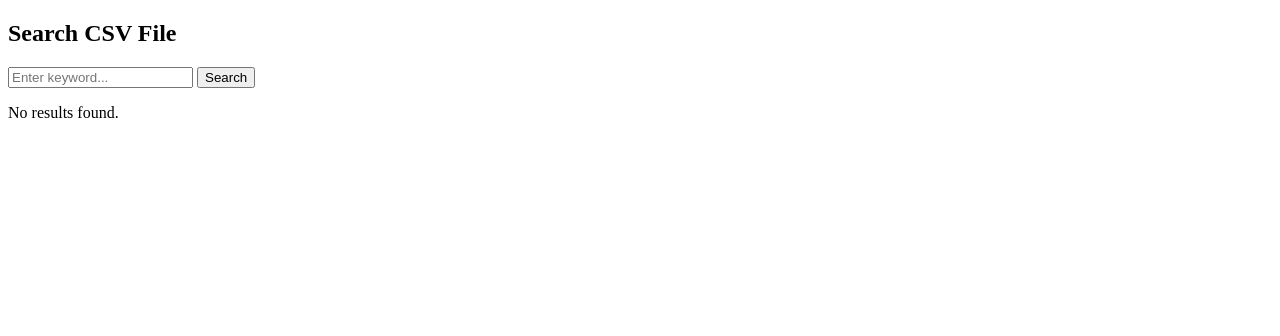
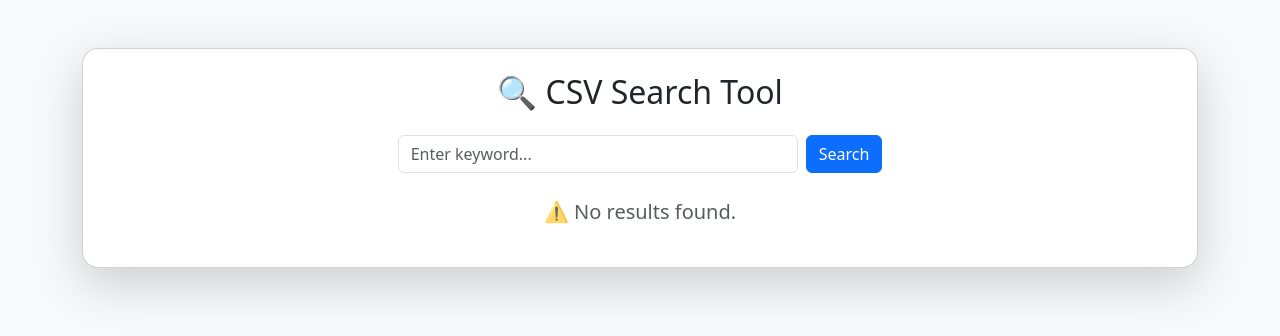
Before and after one commit to istiak2426/palo_info, a Flask app: page / in a window 1280 px wide. Shown: the top 336 px of the page. Run offline with Flask 3, Linux system fonts and the light colour scheme.

Commit message:
first commit

```diff
--- a/templates/index.html
+++ b/templates/index.html
@@ -1,23 +1,38 @@
 <!DOCTYPE html>
-<html>
+<html lang="en">
 <head>
+    <meta charset="UTF-8">
+    <meta name="viewport" content="width=device-width, initial-scale=1.0">
     <title>CSV Search Tool</title>
+    <!-- Bootstrap 5 CDN -->
+    <link href="https://cdn.jsdelivr.net/npm/bootstrap@5.3.2/dist/css/bootstrap.min.css" rel="stylesheet">
 </head>
-<body>
-    <h2>Search CSV File</h2>
-    <form method="post">
-        <input type="text" name="search" placeholder="Enter keyword..." required>
-        <button type="submit">Search</button>
+<body class="bg-light">
+
+<div class="container py-5">
+    <div class="card shadow-lg rounded-4">
+        <div class="card-body p-4">
+            <h2 class="text-center mb-4">🔍 CSV Search Tool</h2>
+
+            <!-- Search Form -->
+            <form method="post" class="d-flex justify-content-center mb-4">
+                <input type="text" name="search" class="form-control me-2" style="max-width: 400px;" placeholder="Enter keyword..." required>
+                <button type="submit" class="btn btn-primary">Search</button>
             </form>
 
+            <!-- Results Section -->
             {% if results %}
-    <h3>Results:</h3>
-    <table border="1" cellpadding="5">
+                <h4 class="mb-3">Results:</h4>
+                <div class="table-responsive">
+                    <table class="table table-bordered table-hover align-middle">
+                        <thead class="table-primary">
                             <tr>
                                 {% for col in results[0].keys() %}
                                     <th>{{ col }}</th>
                                 {% endfor %}
                             </tr>
+                        </thead>
+                        <tbody>
                             {% for row in results %}
                             <tr>
                                 {% for col in row.values() %}
@@ -25,9 +40,17 @@
                                 {% endfor %}
                             </tr>
                             {% endfor %}
+                        </tbody>
                     </table>
+                </div>
             {% elif results is not none %}
-    <p>No results found.</p>
+                <p class="text-center text-muted fs-5">⚠️ No results found.</p>
             {% endif %}
+        </div>
+    </div>
+</div>
+
+<!-- Bootstrap JS (optional for features like modals, dropdowns) -->
+<script src="https://cdn.jsdelivr.net/npm/bootstrap@5.3.2/dist/js/bootstrap.bundle.min.js"></script>
 </body>
 </html>
```
Lines whose indentation alone changed are shown as unchanged.
